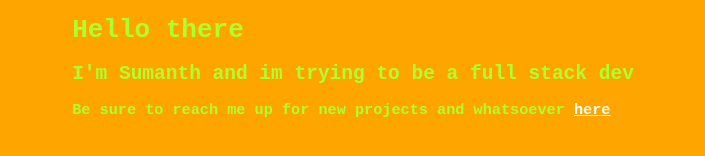
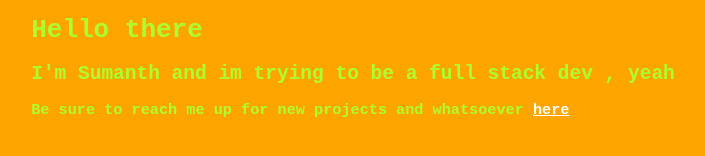
Before and after one commit to Sumanthrr26/Myportfolio, a plain HTML site: page port.html in a window 1280 px wide. Shown: the part 434-590 px from the top of the page, without its empty margins (287-992 px from the left). Drawn offline with Linux system fonts and the light colour scheme.

Commit message:
Theme color

```diff
--- a/port.html
+++ b/port.html
@@ -12,7 +12,7 @@
 
                     <div class="site-head-content">
                         <h1>Hello there</h1>
-                    <h2>I'm Sumanth and im trying to be a full stack dev</h2>
+                    <h2>I'm Sumanth and im trying to be a full stack dev , yeah </h2>
                     <h3> Be sure to reach me up for new projects and whatsoever  <a class = "course-link" href="https://www.youtube.com/channel/UCZwNzByLffX09WaSEb3Vl3Q?view_as=subscriber">here</a> </h3>
                 </header>
             </div>
```
